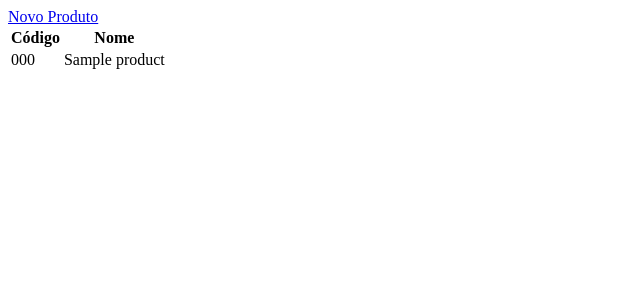
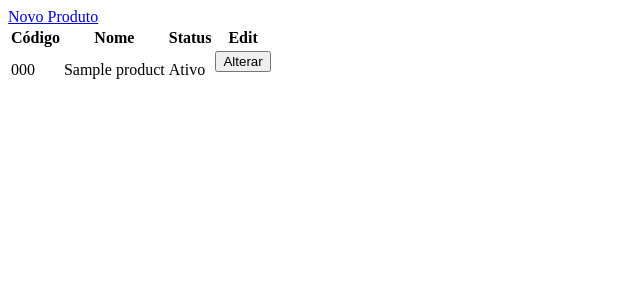
Before and after one commit to rochamrcs/wms, a Django app: page /products/ in a window 1280 px wide. Shown: the top 300 px of the page, without its empty margins (0-640 px from the left). Run offline with Django 5.2, Linux system fonts and the light colour scheme; a user stored in the database is signed in; tables that the repository leaves empty hold one stand-in row (values such as "Sample post").

Commit message:
feat(products): add status toggle with authenticated access and tests

```diff
--- a/products/templates/products/product_list.html
+++ b/products/templates/products/product_list.html
@@ -4,12 +4,25 @@
     <tr>
         <th>Código</th>
         <th>Nome</th>
+        <th>Status</th>
+        <th>Edit</th>
     </tr>
 
     {% for product in product_list %}
         <tr>
             <td>{{ product.code }}</td>
             <td>{{ product.name }}</td>
+            {% if product.status == True %}
+                <td>Ativo</td>
+            {% else %}
+                <td>Inativo</td>
+            {% endif %}
+            <td>
+                <form method="post" action="{% url 'products:product_change_status' product.pk %}">
+                    {% csrf_token %}
+                    <button type="submit">Alterar</button>
+                </form>
+            </td>
         </tr>
     {% empty %}
         <tr>
--- a/products/urls.py
+++ b/products/urls.py
@@ -1,9 +1,10 @@
-from .views import product_create, product_list
+from .views import product_create, product_list, product_change_status
 from django.urls import path
 
 app_name = "products"
 
 urlpatterns = [
+    path("", view=product_list, name="product_list"),
     path("new_product/", view=product_create, name="new_product"),
-    path("", view=product_list, name="product_list")
+    path("<int:pk>/change_status/", view=product_change_status, name="product_change_status")
 ]
--- a/products/views.py
+++ b/products/views.py
@@ -1,5 +1,6 @@
-from django.shortcuts import redirect, render
+from django.shortcuts import get_object_or_404, redirect, render
 from django.contrib.auth.decorators import login_required
+from django.views.decorators.http import require_POST
 from .forms import ProductForm
 from .models import Product
 
@@ -28,3 +29,13 @@ def product_list(request):
         }
 
     return render(request, 'products/product_list.html', context=context)
+
+
+@login_required()
+@require_POST
+def product_change_status(request, pk):
+    product = get_object_or_404(Product, pk=pk)
+    product.status = not product.status
+    product.save(update_fields=["status"])
+
+    return redirect("products:product_list")
```
Also changed, not shown: products/tests.py (+17 -0 lines).
